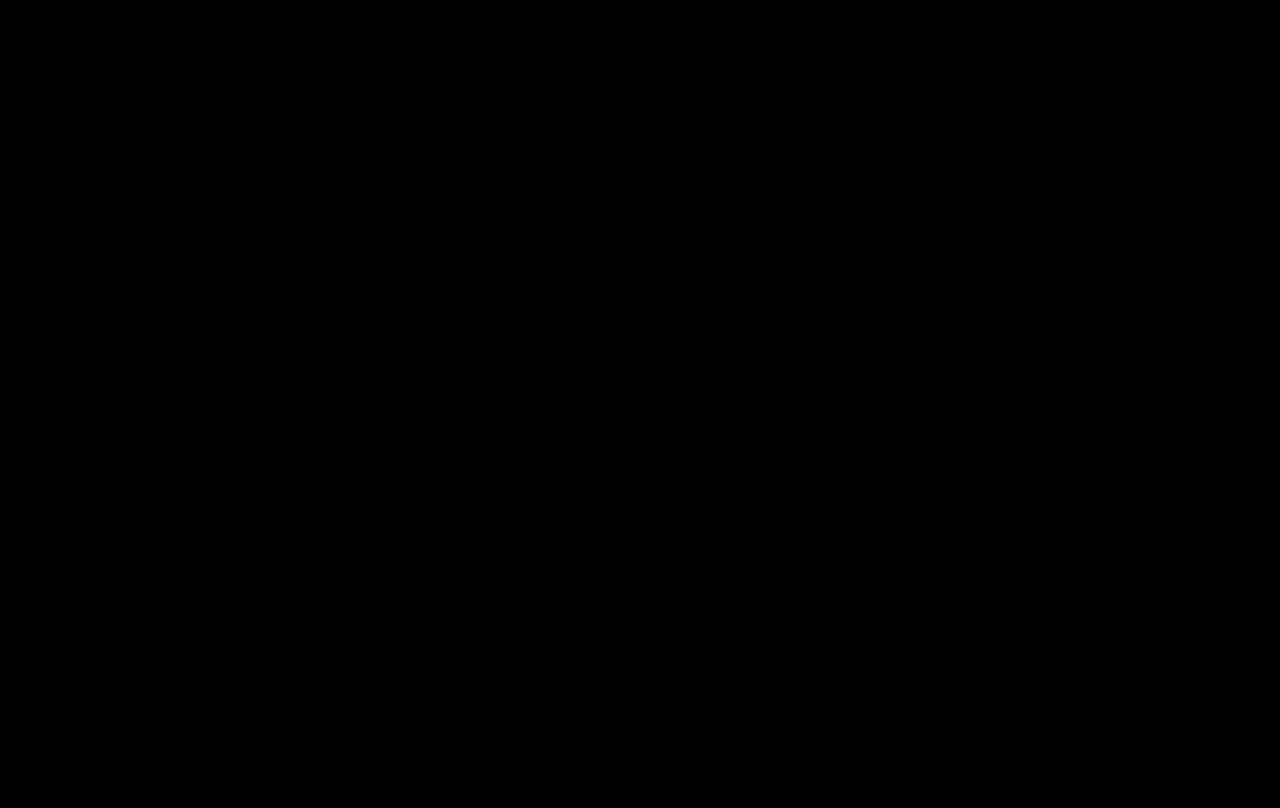
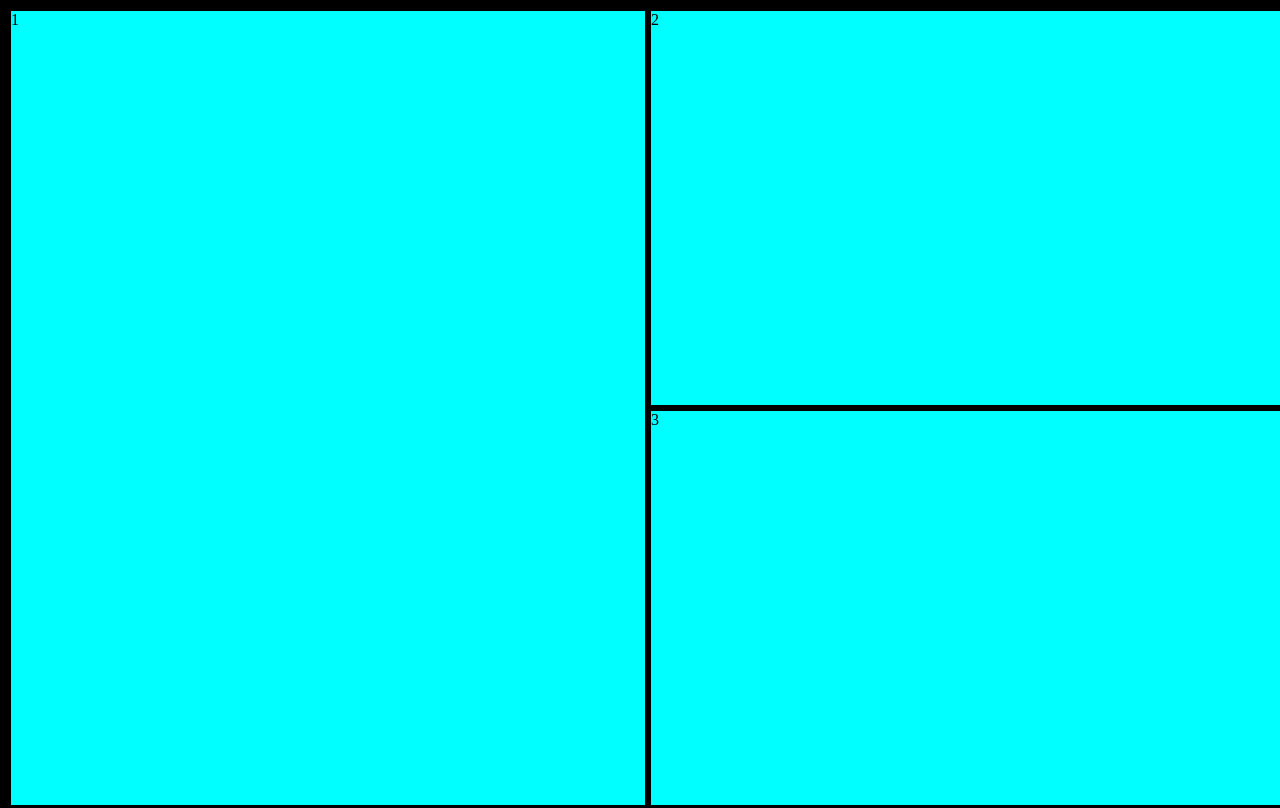
Before and after one commit to mannen420/wu2-grid, a plain HTML site: page index.html in a window 1280 px wide. Drawn offline with Linux system fonts and the light colour scheme.

Commit message:
funkar nu

```diff
--- a/index.html
+++ b/index.html
@@ -26,8 +26,7 @@
     grid-template-columns: 4fr 4fr ;
     grid-template-rows: 4fr 4fr ;
     display: grid;
-    grid
-    background-color: #2196F3;
+    background-color: aqua;
 
 
   }
```
